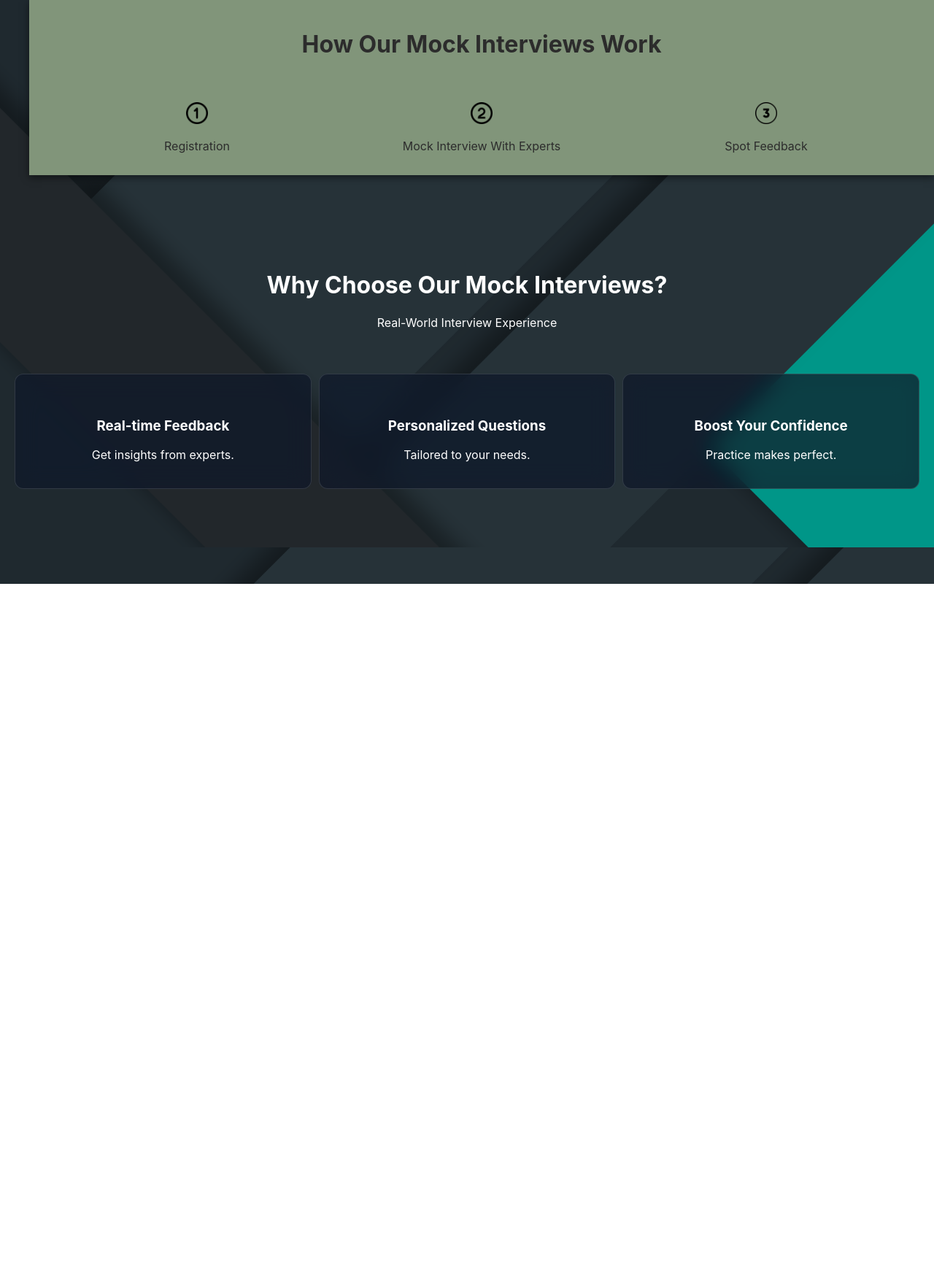
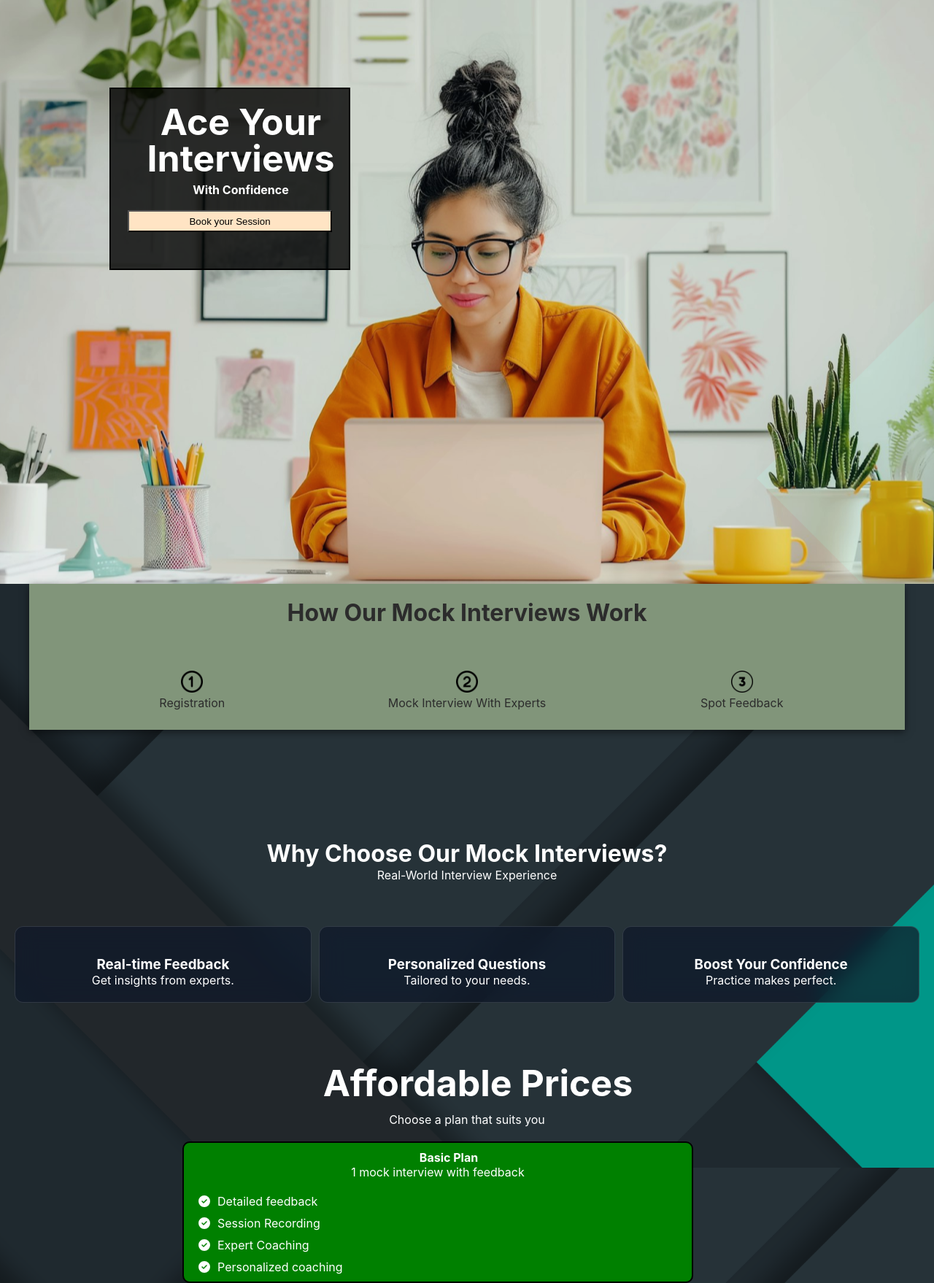
Before and after one commit to projectnexus-EduTech/Nexus-webiste, a React (Create React App) app: page / in a window 1280 px wide. Shown: the whole page at 73% size. Before the commit the page ends 800 px from the top, so only its background shows below. Built offline with nearby package versions, Linux system fonts and the light colour scheme.

Commit message:
my change Adithya

```diff
--- a/src/Components/Main/Main.jsx
+++ b/src/Components/Main/Main.jsx
@@ -4,6 +4,8 @@ import circle_1 from '../Assests/circle-1.png';
 import circle_2 from '../Assests/circle-2.png';
 import circle_3 from '../Assests/number-3.png';
 import Why from '../Why/Why';
+import Mockinterview from '../Mockinterview/Mockinterview';
+import { Price } from '../price/Price';
 
 const steps = [
   { image: circle_1, label: 'Registration' },
@@ -14,8 +16,10 @@ const steps = [
 export default function Main() {
   return (
     <div>
+        <Mockinterview/>
          <HowWork title="How Our Mock Interviews Work" steps={steps} />
          <Why/>
+         <Price/>
     </div>
   )
 }
--- /dev/null
+++ b/src/Components/Mockinterview/Mockinterview.css
@@ -0,0 +1,66 @@
+* {
+  margin: 0;
+  padding: 0;
+  box-sizing: border-box;
+}
+
+body, html {
+  height: 100%;
+  width: 100%;
+}
+
+#section-1 {
+  position: relative;
+  height: 100vh;
+  width: 100vw;
+}
+
+#section-1::before {
+  content: '';
+  background-image: url('../../Components/Assests/img5.png');
+  background-size: cover;
+  background-position: center;
+  opacity: 0.9;
+  position: absolute;
+  top: 0;
+  left: 0;
+  height: 100%;
+  width: 100%;
+  z-index: -1;
+}
+
+#block {
+  border: 2px solid black;
+  width: 330px;
+  margin-right: 20px;
+  height: 250px;
+  transform: translate(150px, 120px);
+  line-height: 1;
+  background-color: rgba(0, 0, 0, 0.8);
+}
+
+h2 {
+  font-size: 50px;
+  margin-top: 20px;
+  margin-bottom: 10px;
+  margin-left: 30px;
+}
+
+h4 {
+  margin-top: 10px;
+  font-weight: bold;
+  margin-left: 30px;
+}
+
+.btn {
+  width: 280px;
+  margin-left: 30px;
+  background-color: bisque;
+  height: 30px;
+  margin: 20px 20px;
+}
+
+#section-1 {
+  margin: 0; /* Ensure no margin on both sections */
+  padding: 0;
+}
--- /dev/null
+++ b/src/Components/Mockinterview/Mockinterview.jsx
@@ -0,0 +1,17 @@
+import './Mockinterview.css'
+import React from 'react';
+function Mockinterview(){
+  return(
+    <div id='home'>
+      <div id='section-1'>
+        <div id='block'>
+        <h2>Ace Your <br/>Interviews</h2>
+        <h4>With Confidence</h4>
+        <button className='btn'>Book your Session</button>
+        </div>
+      </div>
+    </div>
+  );
+}
+
+export default Mockinterview;
--- /dev/null
+++ b/src/Components/price/Price.css
@@ -0,0 +1,22 @@
+.no-bullets {
+  list-style-type: none;
+  padding-left: 20px;
+}
+
+.no-bullets li {
+  display: flex;
+  align-items: center;
+  margin-bottom: 10px;
+}
+
+.no-bullets li .fa-icon {
+  margin-right: 10px;
+}
+
+.block{
+  border: 2px solid black;
+  background-color: green;
+  width: 700px;
+  margin-left: 250px;
+  border-radius: 10px;
+}
--- /dev/null
+++ b/src/Components/price/Price.jsx
@@ -0,0 +1,34 @@
+import './Price.css';
+import { FontAwesomeIcon } from '@fortawesome/react-fontawesome';
+import { faCircleCheck } from '@fortawesome/free-solid-svg-icons';
+
+export function Price() {
+  return (
+    <>
+      <h2>Affordable Prices</h2>
+      <p>Choose a plan that suits you</p><br/>
+      <div className="block">
+        <h4>Basic Plan</h4>
+        <p>1 mock interview with feedback</p><br />
+        <ul className="no-bullets">
+          <li>
+            <FontAwesomeIcon className="fa-icon" icon={faCircleCheck} />
+            Detailed feedback
+          </li>
+          <li>
+            <FontAwesomeIcon className="fa-icon" icon={faCircleCheck} />
+            Session Recording
+          </li>
+          <li>
+            <FontAwesomeIcon className="fa-icon" icon={faCircleCheck} />
+            Expert Coaching
+          </li>
+          <li>
+            <FontAwesomeIcon className="fa-icon" icon={faCircleCheck} />
+            Personalized coaching
+          </li>
+        </ul>
+      </div>
+    </>
+  );
+}
```
Also changed, not shown: src/Components/Assests/img5.png (added).
